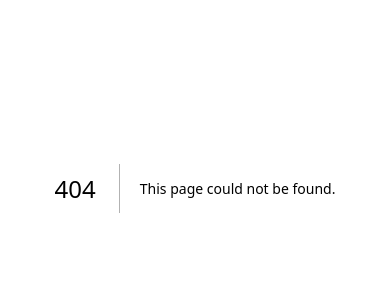
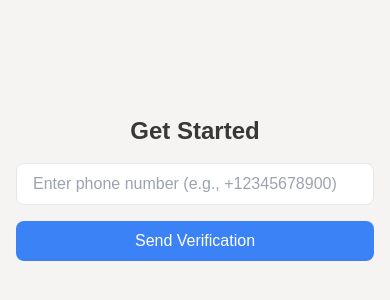
Before and after one commit to Tina-Mai/reclaim-LA, a Next.js app: page /signup in a window 390 px wide. Before the commit this address had no page. Shown: the part 234-534 px from the top of the page. Built offline with nearby package versions, Linux system fonts and the light colour scheme; a web font is replaced by a local one.

Commit message:
Phone verifcation with Prelude, step 1

```diff
--- /dev/null
+++ b/src/app/api/verification/route.ts
@@ -0,0 +1,17 @@
+import { NextResponse } from 'next/server';
+
+export async function POST(request: Request) {
+  const body = await request.json();
+
+  const response = await fetch('https://api.prelude.dev/v2/verification', {
+    method: 'POST',
+    headers: {
+      'Content-Type': 'application/json',
+      'Authorization': `Bearer ${process.env.PRELUDE_API_KEY}`
+    },
+    body: JSON.stringify(body)
+  });
+
+  const data = await response.json();
+  return NextResponse.json(data);
+}
--- /dev/null
+++ b/src/app/api/verify/route.ts
@@ -0,0 +1,26 @@
+import { NextResponse } from 'next/server';
+import Prelude from "@prelude.so/sdk";
+
+export async function POST(request: Request) {
+  try {
+    const { phoneNumber } = await request.json();
+
+    const client = new Prelude({
+      apiToken: process.env.PRELUDE_API_KEY,
+    });
+
+    const verification = await client.verification.create({
+      target: {
+        type: "phone_number",
+        value: phoneNumber,
+      },
+    });
+
+    return NextResponse.json({ verificationId: verification.id });
+  } catch (error: any) {
+    return NextResponse.json(
+      { error: error.message || 'Something went wrong' },
+      { status: 400 }
+    );
+  }
+}
--- a/src/app/page.tsx
+++ b/src/app/page.tsx
@@ -1,12 +1,28 @@
 export default function Home() {
 	return (
 		<main>
+			<nav className="absolute top-0 right-0 p-4">
+				<div className="flex gap-4">
+					<a href="/login" className="px-6 py-2 bg-white text-gray-800 rounded-lg hover:bg-gray-100 transition-colors">
+						Login
+					</a>
+				</div>
+			</nav>
+
 			<div className="vertical min-h-[calc(100dvh)] justify-center items-center p-5">
 				<div className="flex flex-col gap-10 max-w-screen-sm">
 					<h1 className="text-center text-6xl font-serif font-medium">Reclaim what you can from the LA fires</h1>
 					<div className="text-center text-lg">Helping LA residents who lost their homes in the recent fires automatically find and catalog lost possessions for insurance claims</div>
+					<div className="text-center">
+						<a href="/signup" className="px-6 py-2 bg-orange-600 text-white rounded-lg hover:bg-orange-700 transition-colors">
+							Get Started
+						</a>
+					</div>
 				</div>
 			</div>
 		</main>
 	);
 }
+
+
+//sk_wB6N6bEacuoGnGLstqShSW99nNZftJgE
--- /dev/null
+++ b/src/app/signup/page.tsx
@@ -0,0 +1,63 @@
+'use client';
+
+import { useState } from 'react';
+
+export default function SignupPage() {
+  const [phoneNumber, setPhoneNumber] = useState('');
+  const [loading, setLoading] = useState(false);
+  const [error, setError] = useState('');
+
+  const handleSubmit = async () => {
+    try {
+      setLoading(true);
+      setError('');
+
+      const response = await fetch('/api/verify', {
+        method: 'POST',
+        headers: {
+          'Content-Type': 'application/json',
+        },
+        body: JSON.stringify({ phoneNumber }),
+      });
+
+      const data = await response.json();
+
+      if (!response.ok) {
+        throw new Error(data.error);
+      }
+
+      console.log('Verification ID:', data.verificationId);
+      console.log('Phone Number:', phoneNumber);
+
+      // You might want to store data.verificationId somewhere if needed for the next step
+
+    } catch (err: any) {
+      setError(err?.message || 'Something went wrong');
+    } finally {
+      setLoading(false);
+    }
+  };
+
+  return (
+    <div className="flex flex-col items-center justify-center min-h-screen p-4">
+      <div className="w-full max-w-md space-y-4">
+        <h1 className="text-2xl font-bold text-center">Get Started</h1>
+        <input
+          type="tel"
+          value={phoneNumber}
+          onChange={(e) => setPhoneNumber(e.target.value)}
+          placeholder="Enter phone number (e.g., +12345678900)"
+          className="w-full px-4 py-2 border rounded-lg focus:outline-none focus:ring-2 focus:ring-blue-500"
+        />
+        {error && <p className="text-red-500 text-sm">{error}</p>}
+        <button
+          onClick={handleSubmit}
+          disabled={loading}
+          className="w-full px-4 py-2 text-white bg-blue-500 rounded-lg hover:bg-blue-600 focus:outline-none focus:ring-2 focus:ring-blue-500 disabled:opacity-50"
+        >
+          {loading ? 'Sending...' : 'Send Verification'}
+        </button>
+      </div>
+    </div>
+  );
+}
```
Also changed, not shown: package.json (+11 -6 lines), 1 other file (tests, documents, lock files or other folders).
